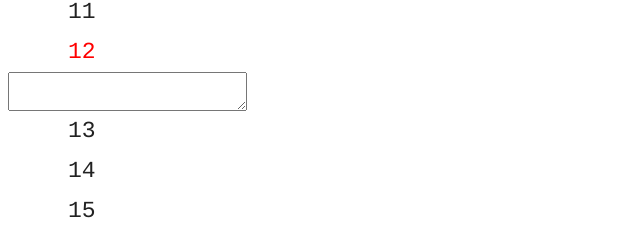
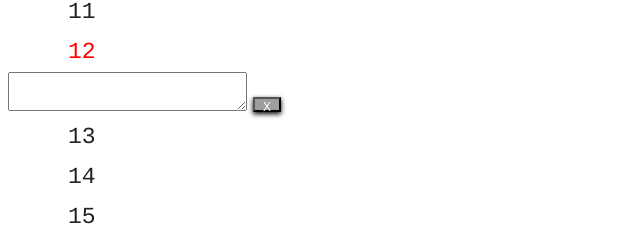
Before and after one commit to avvinci/Calendar-app, a plain HTML site: page index.html in a window 1280 px wide. Both pictures are taken after a click on the label "12". Shown: the part 470-709 px from the top of the page, 0-640 px from the left. Drawn offline with Linux system fonts and the light colour scheme; grey boxes are pictures that could not be loaded.

Commit message:
Added button for note

```diff
--- a/script.js
+++ b/script.js
@@ -24,7 +24,7 @@ function DayClicked(e){
     var elem = document.getElementById("day" + e );
     elem.classList.add('selected') ;
     var newelem = document.createElement("div");
-    newelem.innerHTML = `<textarea placeholder="Enter note">  </textarea>`;
+    newelem.innerHTML = `<textarea placeholder="Enter note">  </textarea> <button id = "button">X</button>`;
     elem.insertAdjacentElement('afterend',newelem);
 }
 
--- a/style.css
+++ b/style.css
@@ -25,3 +25,24 @@ textarea{
 	padding-top:14px;
 	padding-bottom:13px;
 }
+
+
+#button {
+	margin-top:8px;
+	height:15px;
+	padding-left:8px;
+	padding-right:8px;
+	font-size:12px;
+	color:#FFF;
+	box-shadow: 0px 2px 5px #000;
+	background-color: #62add6;
+	background-image:url(https://static.tumblr.com/maopbtg/ZHLmgtok7/button.png);
+}
+#button:active {
+	filter: alpha(opacity=80);
+	opacity: 0.8;
+}
+#button:focus {
+	filter: alpha(opacity=80);
+	opacity: 0.8;
+}
```
